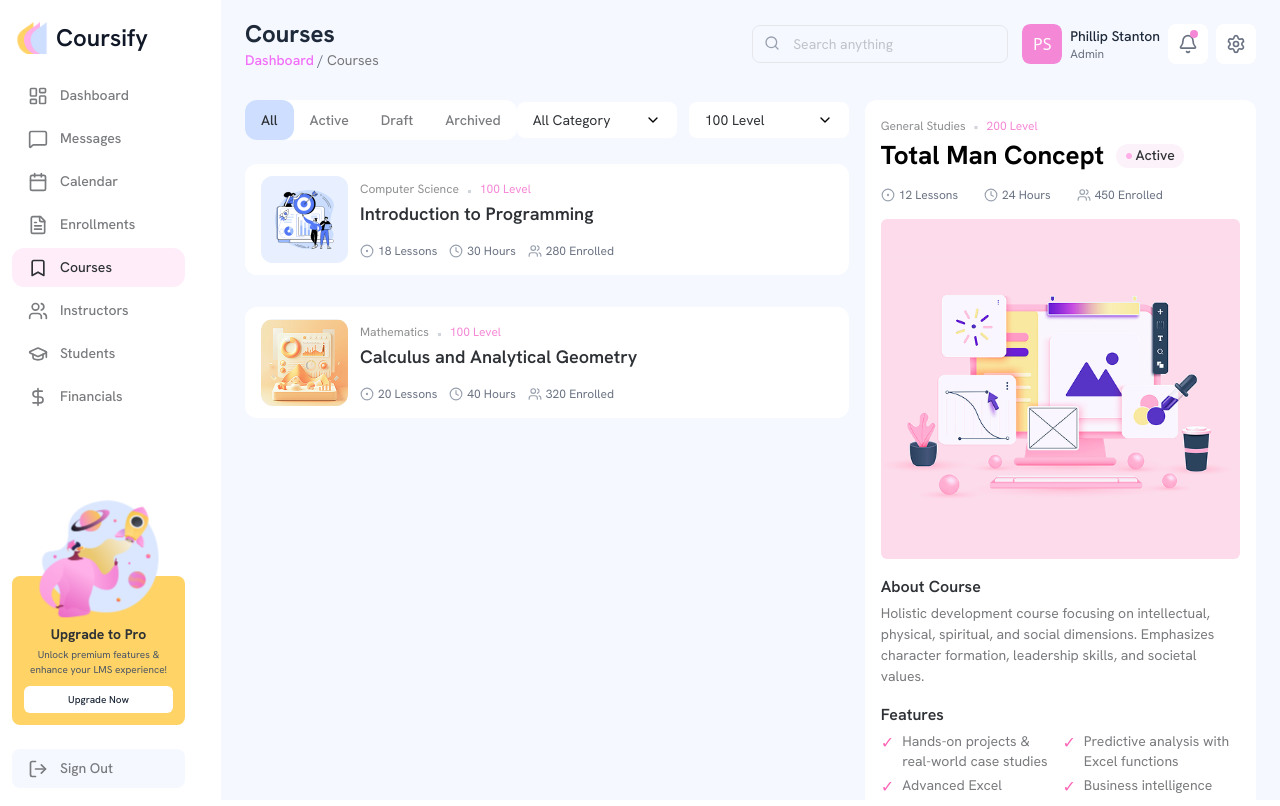
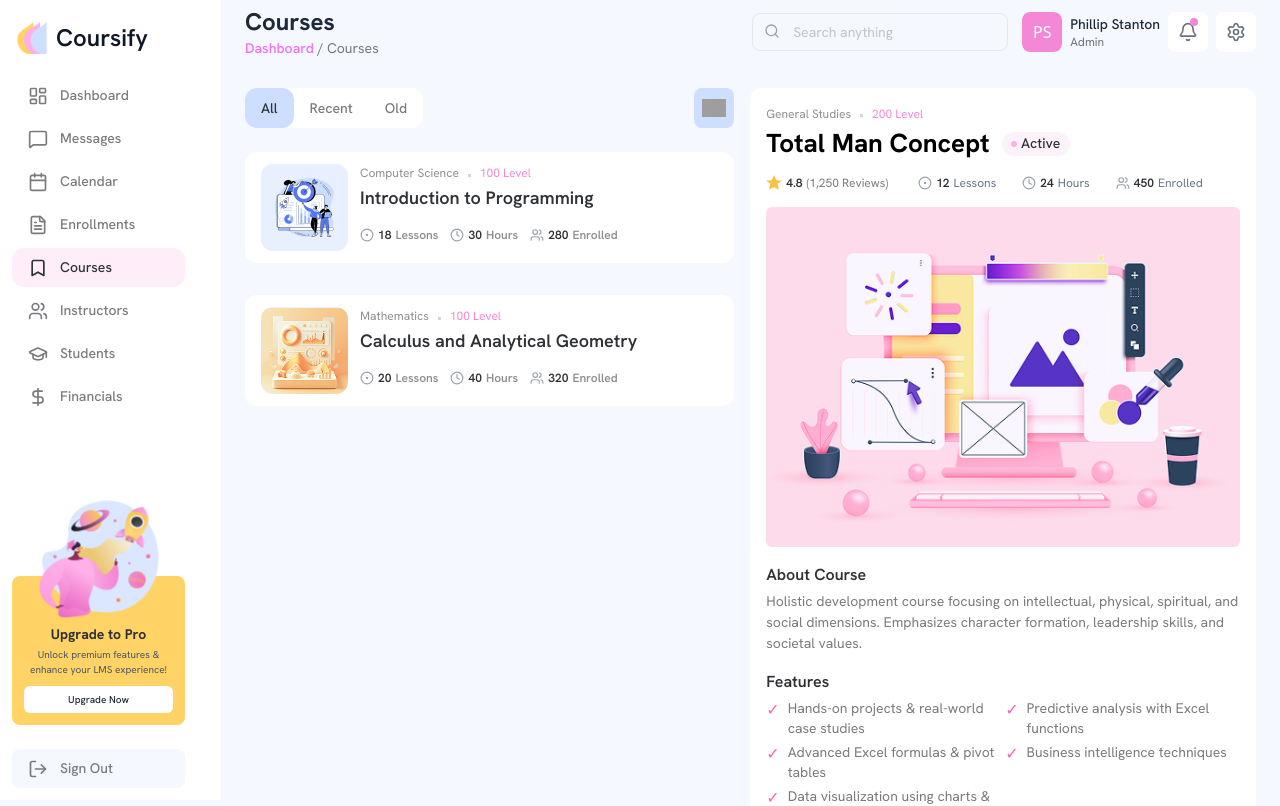
Before and after one commit to Eragbai2001/Eduresourse, a Next.js app: page /dashboard/courses in a window 1280 px wide. Shown: the top 806 px of the page. Built offline with nearby package versions, Linux system fonts and the light colour scheme; grey boxes are pictures that could not be loaded.

Commit message:
Course page user interface  done 🥳🥳

```diff
--- a/app/components/Header.tsx
+++ b/app/components/Header.tsx
@@ -17,7 +17,7 @@ export default function Header({
   pageColor = "text-gray-500", // Default color for current page
 }: HeaderProps) {
   return (
-    <header className="h-16 border-gray-200 bg-[#F5F8FF] px-6 items-center max-md:hidden md:flex">
+    <header className="h-16 bg-[#F5F8FF] px-6 items-center max-md:hidden md:flex ">
       {/* Left section containing title, welcome message and search bar */}
       <div className="flex-1 flex items-center justify-between ">
         {/* Title and subtitle */}
@@ -50,7 +50,7 @@ export default function Header({
       </div>
 
       {/* Right section containing profile, notifications and settings */}
-      <div className="flex items-center justify-center bg-[#F5F8FF] pl-3.5   py-2 rounded-lg space-x-2">
+      <div className="flex items-center justify-center pl-3.5 py-2 rounded-lg space-x-2">
         {/* Profile */}
         <div className="flex items-center">
           <div className="relative w-[40px] h-[40px] rounded-lg overflow-hidden bg-purple-100">
--- a/app/components/Sidebar.tsx
+++ b/app/components/Sidebar.tsx
@@ -50,7 +50,7 @@ export default function Sidebar() {
   const pathname = usePathname();
 
   return (
-    <aside className="lg:w-[221px] md:max-lg:w-[60px] h-screen flex flex-col bg-white border-gray-200">
+    <aside className="lg:w-[221px] md:max-lg:w-[60px] h-screen flex flex-col bg-white ">
       {/* Logo area with actual image */}
       <div className="flex items-center gap-2 py-5 max-lg:justify-center lg:px-4 md:max-lg:px-0">
         <div className="relative w-8 h-8 overflow-hidden">
@@ -67,8 +67,8 @@ export default function Sidebar() {
         </span>
       </div>
 
-      {/* Navigation links */}
-      <div className="flex-1 flex flex-col gap-1 lg:px-3 md:max-lg:px-0 md:max-lg:items-center">
+      {/* Navigation links - with overflow handling */}
+      <div className="flex-1 flex flex-col gap-1 lg:px-3 md:max-lg:px-0 md:max-lg:items-center overflow-y-auto">
         <SidebarLink
           href="/dashboard"
           icon={<LayoutDashboard size={20} />}
--- a/app/dashboard/courses/page.tsx
+++ b/app/dashboard/courses/page.tsx
@@ -32,7 +32,7 @@ const courses = [
   {
     id: 1,
     title: "Introduction to Programming",
-    category: "Computer Science",
+    department: "Computer Science",
     level: "100 Level",
     status: "Active",
     lessons: 18,
@@ -63,7 +63,7 @@ const courses = [
   {
     id: 2,
     title: "Calculus and Analytical Geometry",
-    category: "Mathematics",
+    department: "Mathematics",
     level: "100 Level",
     status: "Active",
     lessons: 20,
@@ -94,7 +94,7 @@ const courses = [
   {
     id: 3,
     title: "Total Man Concept",
-    category: "General Studies",
+    department: "General Studies",
     level: "200 Level",
     status: "Active",
     lessons: 12,
@@ -125,7 +125,7 @@ const courses = [
   {
     id: 4,
     title: "Object-Oriented Programming with Java",
-    category: "Computer Science",
+    department: "Computer Science",
     level: "200 Level",
     status: "Draft",
     lessons: 25,
@@ -156,7 +156,7 @@ const courses = [
   {
     id: 5,
     title: "Entrepreneurial Development Studies",
-    category: "Business",
+    department: "Business",
     level: "300 Level",
     status: "Active",
     lessons: 15,
@@ -191,35 +191,72 @@ export default function CoursesPage() {
   const [selectedCourse, setSelectedCourse] = useState(courses[2]); // Default to Business Analytics course
   const [activeTab, setActiveTab] = useState("All");
   const [activeLevel, setActiveLevel] = useState("100 Level"); // Default level filter
+  const [activeDepartment, setActiveDepartment] = useState("All Departments"); // Default department filter
   const [mobileFiltersOpen, setMobileFiltersOpen] = useState(false);
 
-  // Filter courses based on active tab and level
+  // Refs for dropdown containers
+  const mobileDropdownRef = React.useRef<HTMLDivElement>(null);
+  const desktopDropdownRef = React.useRef<HTMLDivElement>(null);
+
+  // Effect to handle click outside dropdown
+  React.useEffect(() => {
+    function handleClickOutside(event: MouseEvent) {
+      // Check if click is outside both dropdowns
+      const clickedOutsideMobile =
+        mobileDropdownRef.current &&
+        !mobileDropdownRef.current.contains(event.target as Node);
+
+      const clickedOutsideDesktop =
+        desktopDropdownRef.current &&
+        !desktopDropdownRef.current.contains(event.target as Node);
+
+      if (clickedOutsideMobile && clickedOutsideDesktop) {
+        setMobileFiltersOpen(false);
+      }
+    }
+
+    document.addEventListener("mousedown", handleClickOutside);
+    return () => document.removeEventListener("mousedown", handleClickOutside);
+  }, []);
+
+  // Filter courses based on active tab, department, and level
   const filteredCourses = courses
     .filter((course) =>
       activeTab === "All" ? true : course.status === activeTab
     )
     .filter((course) =>
       activeLevel === "All Levels" ? true : course.level === activeLevel
+    )
+    .filter((course) =>
+      activeDepartment === "All Departments"
+        ? true
+        : course.department === activeDepartment
     );
 
   return (
     <div className="h-full w-full bg-[#F5F8FF] flex flex-col lg:flex-row lg:justify-between gap-4 font-hanken">
       {/* Left side - Courses list */}
-      <div className="bg-[#F5F8FF]   w-full mb-4 lg:mb-0 h-full ">
+      <div className="bg-[#F5F8FF]   w-full  mb-4 lg:mb-0 h-full ">
         {/* Simple tab filter */}
 
         <div className="flex items-center justify-between mb-6">
           {/* Tab filters */}
           <div className="bg-white rounded-xl flex h-10">
-            {["All", "Active", "Draft", "Archived"].map((tab) => (
+            {["All", "Recent", "Old"].map((tab) => (
               <button
                 key={tab}
                 className={`py-2 px-3 lg:px-4 rounded-xl text-sm font-medium ${
+                  (activeTab === "Active" && tab === "Recent") ||
+                  (activeTab === "Draft" && tab === "Old") ||
                   activeTab === tab
                     ? "bg-[#CDDEFF] text-[#2E3135]"
                     : "text-[#797B7E] hover:bg-white/50"
                 }`}
-                onClick={() => setActiveTab(tab)}>
+                onClick={() =>
+                  setActiveTab(
+                    tab === "Recent" ? "Active" : tab === "Old" ? "Draft" : tab
+                  )
+                }>
                 {tab}
               </button>
             ))}
@@ -235,26 +272,40 @@ export default function CoursesPage() {
                 <Search size={20} stroke="#2E3135" strokeWidth={1.5} />
               </button>
             </div>
-
             {/* Menu icon for mobile - replaced with dropdown */}
             <div className="block md:hidden">
-              <div className="relative">
+              <div className="relative" ref={mobileDropdownRef}>
                 <button
-                  className="bg-[#CDDEFF] w-10 h-10 flex items-center justify-center rounded-lg"
+                  className="bg-[#CDDEFF] w-10 h-10 flex items-center justify-center rounded-lg cursor-pointer"
                   onClick={() => setMobileFiltersOpen(!mobileFiltersOpen)}>
-                  <Image src="/file.svg" alt="Filter" width={24} height={24} />
+                  <Image
+                    src="/courses/filter.png"
+                    alt="Filter"
+                    width={24}
+                    height={24}
+                  />
                 </button>
 
                 {mobileFiltersOpen && (
-                  <div className="absolute right-0 mt-2 z-50 bg-white rounded-lg shadow-lg p-4 w-64 space-y-3">
+                  <div
+                    className="absolute right-0 mt-2 z-50 bg-white rounded-lg shadow-lg p-4 w-64 space-y-3"
+                    onClick={(e) => e.stopPropagation()} // Prevent clicks from bubbling up
+                  >
                     <CustomDropdown
                       options={[
-                        "All Category",
-                        "Business",
-                        "Design",
-                        "Marketing",
-                        "Development",
+                        "All Departments",
+                        "Computer Science",
+                        "Biochemistry",
+                        "Mathematics",
+                        "Physics",
+                        "Electrical Engineering",
+                        "General Studies",
                       ]}
+                      defaultOption={activeDepartment}
+                      onChange={(value) => {
+                        setActiveDepartment(value);
+                        // Keep dropdown open after selection
+                      }}
                     />
                     <CustomDropdown
                       options={[
@@ -266,24 +317,49 @@ export default function CoursesPage() {
                         "500 Level",
                       ]}
                       defaultOption={activeLevel}
-                      onChange={setActiveLevel}
+                      onChange={(value) => {
+                        setActiveLevel(value);
+                        // Keep dropdown open after selection
+                      }}
                     />
                   </div>
                 )}
               </div>
-            </div>
+            </div>{" "}
+            {/* Dropdown for desktop - using mobile style */}
+            <div className="hidden md:block">
+              <div className="relative" ref={desktopDropdownRef}>
+                <button
+                  className="bg-[#CDDEFF] w-10 h-10 flex items-center justify-center rounded-lg cursor-pointer"
+                  onClick={() => setMobileFiltersOpen(!mobileFiltersOpen)}>
+                  <Image
+                    src="/courses/filter.png"
+                    alt="Filter"
+                    width={24}
+                    height={24}
+                  />
+                </button>
 
-            {/* Dropdown for desktop */}
-            <div className="hidden md:block">
-              <div className="flex items-center gap-3">
+                {mobileFiltersOpen && (
+                  <div
+                    className="absolute right-0 mt-2 z-50 bg-white rounded-lg shadow-lg p-4 w-64 space-y-3"
+                    onClick={(e) => e.stopPropagation()} // Prevent clicks from bubbling up
+                  >
                     <CustomDropdown
                       options={[
-                    "All Category",
-                    "Business",
-                    "Design",
-                    "Marketing",
-                    "Development",
+                        "All Departments",
+                        "Computer Science",
+                        "Biochemistry",
+                        "Mathematics",
+                        "Physics",
+                        "Electrical Engineering",
+                        "General Studies",
                       ]}
+                      defaultOption={activeDepartment}
+                      onChange={(value) => {
+                        setActiveDepartment(value);
+                        // Keep dropdown open after selection
+                      }}
                     />
                     <CustomDropdown
                       options={[
@@ -295,8 +371,13 @@ export default function CoursesPage() {
                         "500 Level",
                       ]}
                       defaultOption={activeLevel}
-                  onChange={setActiveLevel}
+                      onChange={(value) => {
+                        setActiveLevel(value);
+                        // Keep dropdown open after selection
+                      }}
                     />
+                  </div>
+                )}
               </div>
             </div>
           </div>
@@ -308,12 +389,14 @@ export default function CoursesPage() {
           {filteredCourses.map((course) => (
             <div
               key={course.id}
-              className={`px-4 py-3 border rounded-xl cursor-pointer flex items-center  w-full ${
+              className={`px-4 py-3 border rounded-xl cursor-pointer w-full ${
                 selectedCourse?.id === course.id
-                  ? " border-2 border-[#FFB0E8] bg-white"
+                  ? "border-2 border-[#FFB0E8] bg-white"
                   : "border-none hover:bg-gray-50 bg-white"
               }`}
               onClick={() => setSelectedCourse(course)}>
+              {/* Flex container for main content */}
+              <div className="flex items-start w-full">
                 <div className="bg-blue-50 h-[87px] w-[87px] rounded-xl mr-3 flex-shrink-0 relative overflow-hidden">
                   <Image
                     src={course.image || "/placeholder-course.jpg"}
@@ -324,10 +407,10 @@ export default function CoursesPage() {
                   />
                 </div>
                 <div className="flex-grow">
-                {/* Category and level ABOVE the title */}
+                  {/* Category and level */}
                   <div className="flex text-sm items-center">
                     <span className="text-[#8D8F91] text-[12px]">
-                    {course.category}
+                      {course.department}
                     </span>
                     <span className="mx-2 text-gray-300">•</span>
                     <span
@@ -337,25 +420,46 @@ export default function CoursesPage() {
                     </span>
                   </div>
 
-                {/* Title BELOW category and level */}
-                <h3 className="font-semibold text-[#2E3135]  text-[18px]">
+                  {/* Title */}
+                  <h3 className="font-semibold text-[#2E3135] text-[18px]">
                     {course.title}
                   </h3>
 
-                <div className="flex items-center text-xs text-gray-500 mt-4">
-                  <span className="flex items-center mr-3">
+                  {/* Stats for desktop and tablet */}
+                  <div className="hidden md:flex items-center text-xs text-gray-500 mt-4">
+                    <span className="flex items-center mr-3 text-[#2E3135] font-semibold">
                       <CircleDot size={14} className="mr-1 text-gray-400" />{" "}
-                    {course.lessons} Lessons
+                      {course.lessons}{" "}
+                      <span className="text-[#8D8F91] ml-1">Lessons</span>
                     </span>
-                  <span className="flex items-center mr-3">
-                    <Clock size={14} className="mr-1 text-gray-400" />{" "}
-                    {course.hours} Hours
+                    <span className="flex items-center mr-3 text-[#2E3135] font-semibold">
+                      <Clock size={14} className="mr-1 text-gray-400 " />{" "}
+                      {course.hours}{" "}
+                      <span className="text-[#8D8F91] ml-1">Hours</span>
                     </span>
-                  <span className="flex items-center">
-                    <Users size={14} className="mr-1 text-gray-400" />{" "}
-                    {course.enrolled} Enrolled
+                    <span className="flex items-center text-[#2E3135] font-semibold ">
+                      <Users size={14} className="mr-1 text-gray-400 " />{" "}
+                      {course.enrolled}{" "}
+                      <span className="text-[#8D8F91] ml-1">Enrolled</span>
                     </span>
                   </div>
+                </div>
+              </div>
+
+              {/* Mobile stats in their own block below the main content */}
+              <div className="md:hidden w-full flex items-center text-xs text-gray-500 mt-4 pt-3 pl-1  border-t-2 border-gray-100">
+                <span className="flex items-center mr-3 text-[#2E3135] font-semibold">
+                  <CircleDot size={14} className="mr-1 text-gray-400" />{" "}
+                  {course.lessons}
+                </span>
+                <span className="flex items-center mr-3 text-[#2E3135] font-semibold">
+                  <Clock size={14} className="mr-1 text-gray-400" />{" "}
+                  {course.hours}
+                </span>
+                <span className="flex items-center text-[#2E3135] font-semibold">
+                  <Users size={14} className="mr-1 text-gray-400" />{" "}
+                  {course.enrolled}
+                </span>
               </div>
             </div>
           ))}
@@ -363,12 +467,12 @@ export default function CoursesPage() {
       </div>
 
       {/* Right side - Course description */}
-      <div className="bg-white rounded-xl   w-full lg:ml-auto h-[916px] p-4">
+      <div className="bg-white rounded-xl   w-full  lg:ml-auto h-fit p-4">
         {selectedCourse ? (
           <div>
             <div className="mb-4   ">
               <div className="text-[12px] text-[#8D8F91] flex items-center">
-                {selectedCourse.category}{" "}
+                {selectedCourse.department}{" "}
                 <span className="mx-2 text-gray-300 text-sm">•</span>
                 <span style={{ color: getLevelColor(selectedCourse.level) }}>
                   {selectedCourse.level}
@@ -399,18 +503,52 @@ export default function CoursesPage() {
                   {selectedCourse.status}
                 </span>
               </div>
-              <div className="flex items-center text-xs text-gray-500 mt-3 gap-3.5 ">
+              <div className="flex flex-wrap items-center text-xs text-gray-500 mt-3 gap-3.5">
+                {/* Rating and reviews */}
+                <span className="flex items-center mr-4">
+                  <svg
+                    width="16"
+                    height="16"
+                    viewBox="0 0 20 20"
+                    fill="none"
+                    xmlns="http://www.w3.org/2000/svg"
+                    className="mr-1">
+                    <path
+                      d="M10 15.27L16.18 18l-1.64-7.03L20 7.24l-7.19-.61L10 0 7.19 6.63 0 7.24l5.46 3.73L3.82 18z"
+                      fill="#F6C244"
+                    />
+                  </svg>
+                  <span className="font-semibold text-[#2E3135]">4.8</span>
+                  <span className="text-[#797B7E] font-normal ml-1">
+                    (1,250 Reviews)
+                  </span>
+                </span>
+
+                {/* Lessons count */}
                 <span className="flex items-center mr-3">
                   <CircleDot size={14} className="mr-1 text-gray-400" />{" "}
-                  {selectedCourse.lessons} Lessons
+                  <span className="text-[#2E3135] font-semibold mr-1">
+                    {selectedCourse.lessons}{" "}
+                  </span>{" "}
+                  Lessons
                 </span>
+
+                {/* Hours count */}
                 <span className="flex items-center mr-3">
                   <Clock size={14} className="mr-1 text-gray-400" />{" "}
-                  {selectedCourse.hours} Hours
+                  <span className="text-[#2E3135] font-semibold mr-1">
+                    {selectedCourse.hours}{" "}
+                  </span>{" "}
+                  Hours
                 </span>
+
+                {/* Enrolled count */}
                 <span className="flex items-center">
                   <Users size={14} className="mr-1 text-gray-400" />{" "}
-                  {selectedCourse.enrolled} Enrolled
+                  <span className="text-[#2E3135] font-semibold mr-1">
+                    {selectedCourse.enrolled}{" "}
+                  </span>{" "}
+                  Enrolled
                 </span>
               </div>
             </div>
--- a/app/dashboard/layout.tsx
+++ b/app/dashboard/layout.tsx
@@ -75,27 +75,30 @@ export default function DashboardLayout({
   const pageColor = "text-[#777779]";
 
   return (
-    <div className="h-screen bg-[#F5F8FF]">
-      <div className="flex h-full">
-        {/* Sidebar - visible at md screens and above */}
-        <div className="md:block hidden">
+    <div className="min-h-screen bg-[#F5F8FF] flex flex-col">
+      <div className="flex flex-1">
+        {/* Sidebar - visible at md screens and above, now fixed */}
+        <div className="md:block hidden md:sticky md:top-0 md:h-screen">
           <Sidebar />
         </div>
 
-        <div className="flex-1 flex flex-col">
-          <div className=" mt-3">
-            {/* Original header (visible at md and above) */}
+        <div className="flex-1 flex flex-col w-full">
+          {/* Original header (visible at md and above) */}
+          <div className="hidden md:block md:sticky md:top-0 md:z-30">
             <Header
               title={title}
               subtitle={subtitle}
               dashboardColor={dashboardColor}
               pageColor={pageColor}
             />
+          </div>
 
-            {/* Small screen header (visible at max-md) */}
+          {/* Small screen header (visible only on mobile) */}
+          <div className="md:hidden block">
             <SmallScreenHeader title={title} />
           </div>
-          <main className="flex-1 p-6 bg-[#F5F8FF] overflow-auto">
+
+          <main className="flex-1 p-6 md:pt-6 pt-20 bg-[#F5F8FF] overflow-y-auto">
             {children}
           </main>
         </div>
--- a/app/globals.css
+++ b/app/globals.css
@@ -47,3 +47,7 @@
     @apply bg-[var(--background)] text-[var(--foreground)];
   }
 }
+
+    body {
+      zoom: 1 !important; /* Ensure no unintended zoom */
+    }
--- a/app/layout.tsx
+++ b/app/layout.tsx
@@ -31,6 +31,12 @@ export default function RootLayout({
 }>) {
   return (
     <html lang="en">
+      <head>
+        <meta
+          name="viewport"
+          content="width=device-width, initial-scale=1.0, viewport-fit=cover"
+        />
+      </head>
       <body
         className={`${hankenGrotesk.variable} ${geistSans.variable} ${geistMono.variable} antialiased`}>
         {children}
```
Also changed, not shown: app/components/SmallScreenHeader.tsx (+14 -8 lines). Lines whose indentation alone changed are shown as unchanged.
